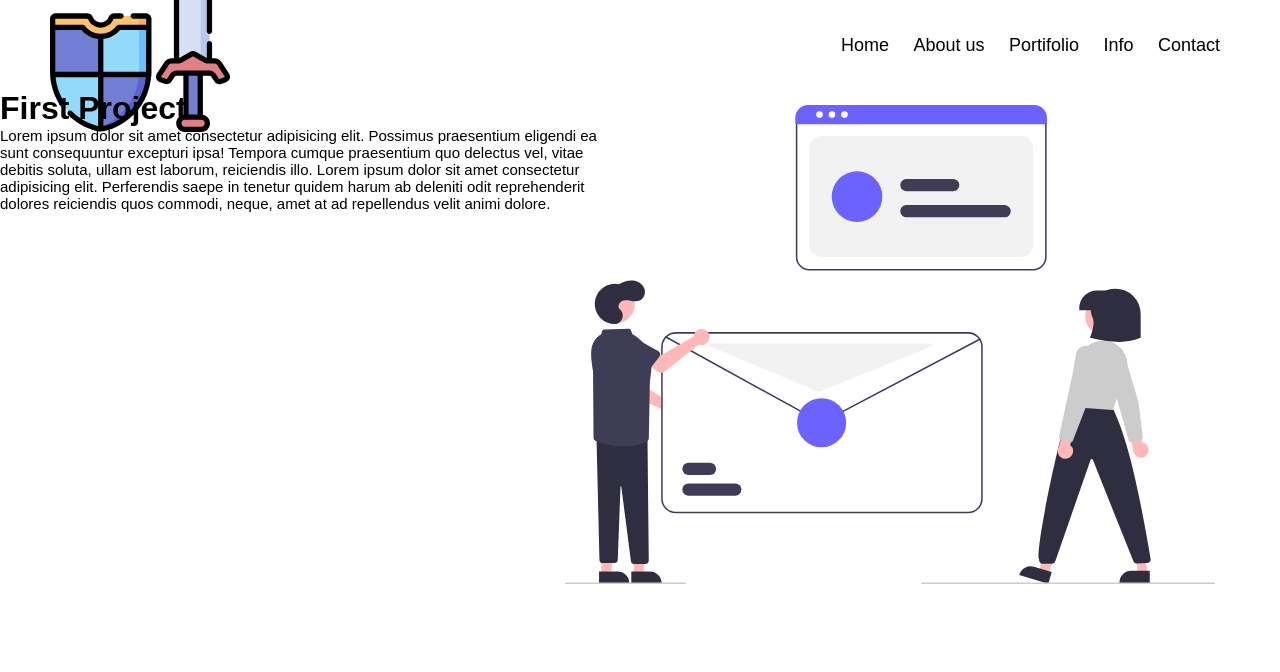
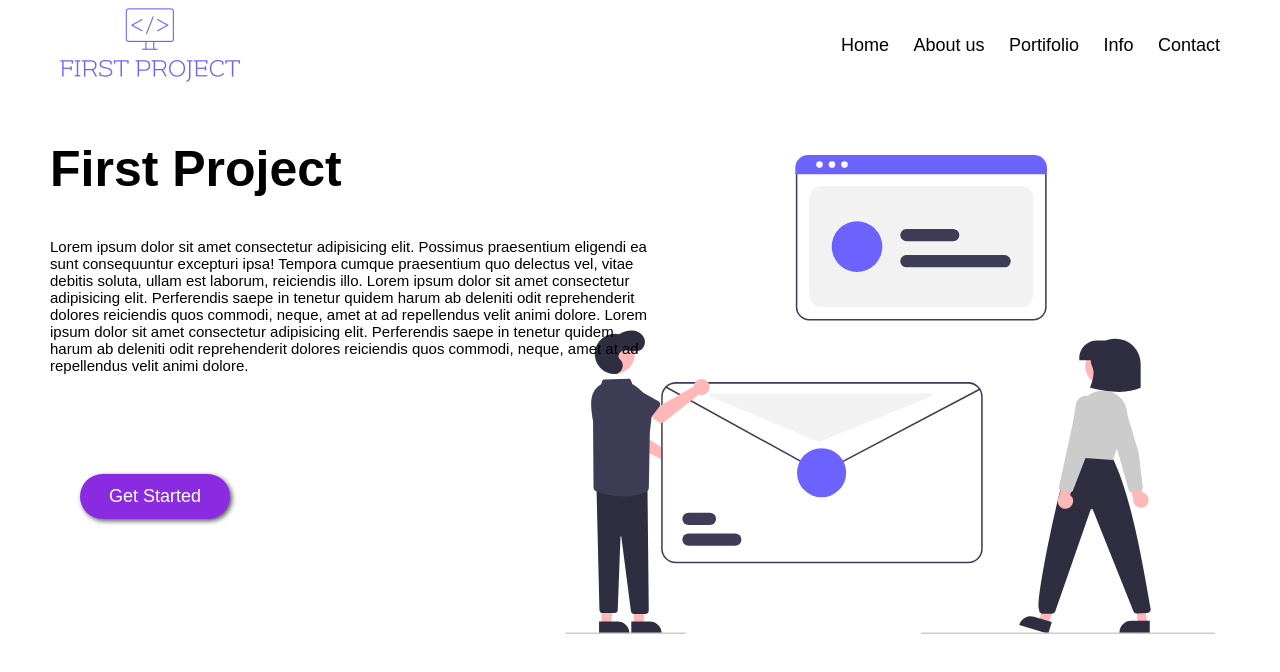
Before and after one commit to nandodevjs/first_project, a plain HTML site: page index.html in a window 1280 px wide. Drawn offline with Linux system fonts and the light colour scheme.

Commit message:
Mudança de logo e algumas alterações

```diff
--- a/css/styles.css
+++ b/css/styles.css
@@ -20,7 +20,7 @@ body {
 }
 
 #logo {
-    width: 180px;
+    width: 200px;
 }
 
 #menu a {
@@ -69,11 +69,15 @@ body {
 
 #button {
     color: white;
+    font-size: 18px;
     background-color: blueviolet;
+    width: 150px;
+    height: 45px;
     padding: 10px 20px;
     margin-top: 50px;
-    margin-left: 30px;
+    margin-left: 80px;
     border: 0;
     border-radius: 30px;
-    box-shadow: 2px 2px 5px #555;
+    box-shadow: 2px 2px 5px #555;text-decoration: none;
+    font-weight: 500;
 }
--- a/index.html
+++ b/index.html
@@ -12,7 +12,7 @@
 <body>
     <header>
         <div id="nav_bar">
-            <img src="/img/logo_espada.svg" alt="Logo" id="logo">
+            <img src="/img/11c8a165-8899-4aa9-8a13-69fb7b75efaa_200x200.png" alt="Logo" id="logo">
             <nav id="menu">
                 <a href="/index.html" target="_blanck">Home</a>
                 <a>About us</a>
@@ -23,13 +23,14 @@
         </div>
     </header>
     <main>
-        <div>
+        <div id="conteudo">
             <img src="/img/undraw_Team_chat_re_vbq1.svg" alt="Imagem Principal" id="imagem_principal">
-           <h1>First Project</h1>
+           <h1 id="titulo">First Project</h1>
             <p id="texto_principal">
-                Lorem ipsum dolor sit amet consectetur adipisicing elit. Possimus praesentium eligendi ea sunt consequuntur excepturi ipsa! Tempora cumque praesentium quo delectus vel, vitae debitis soluta, ullam est laborum, reiciendis illo. Lorem ipsum dolor sit amet consectetur adipisicing elit. Perferendis saepe in tenetur quidem harum ab deleniti odit reprehenderit dolores reiciendis quos commodi, neque, amet at ad repellendus velit animi dolore.
+                Lorem ipsum dolor sit amet consectetur adipisicing elit. Possimus praesentium eligendi ea sunt consequuntur excepturi ipsa! Tempora cumque praesentium quo delectus vel, vitae debitis soluta, ullam est laborum, reiciendis illo. Lorem ipsum dolor sit amet consectetur adipisicing elit. Perferendis saepe in tenetur quidem harum ab deleniti odit reprehenderit dolores reiciendis quos commodi, neque, amet at ad repellendus velit animi dolore. Lorem ipsum dolor sit amet consectetur adipisicing elit. Perferendis saepe in tenetur quidem harum ab deleniti odit reprehenderit dolores reiciendis quos commodi, neque, amet at ad repellendus velit animi dolore.
             </p>
         </div>
+    <button id="button">Get Started</button>
     </main>
 </body>
 </html>
```
Also changed, not shown: img/11c8a165-8899-4aa9-8a13-69fb7b75efaa_200x200.png (added).
